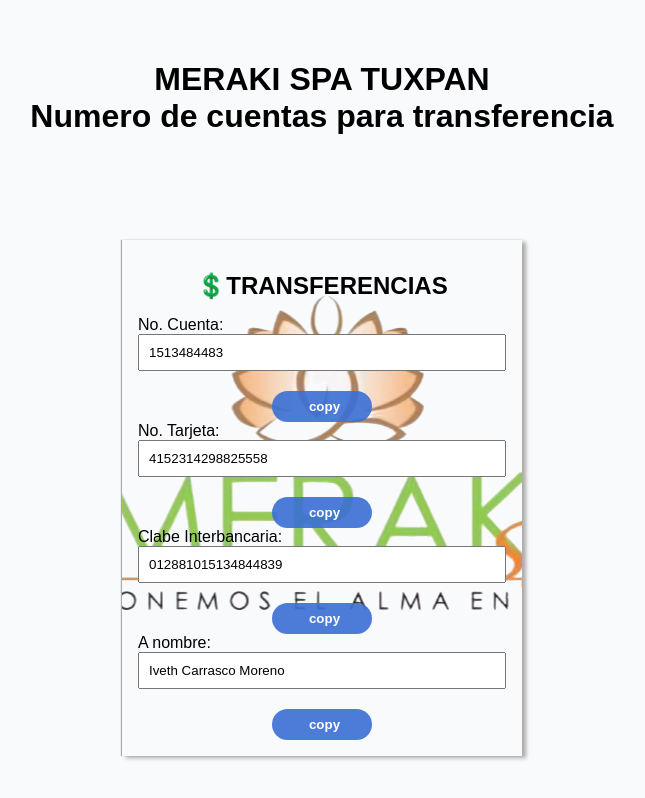
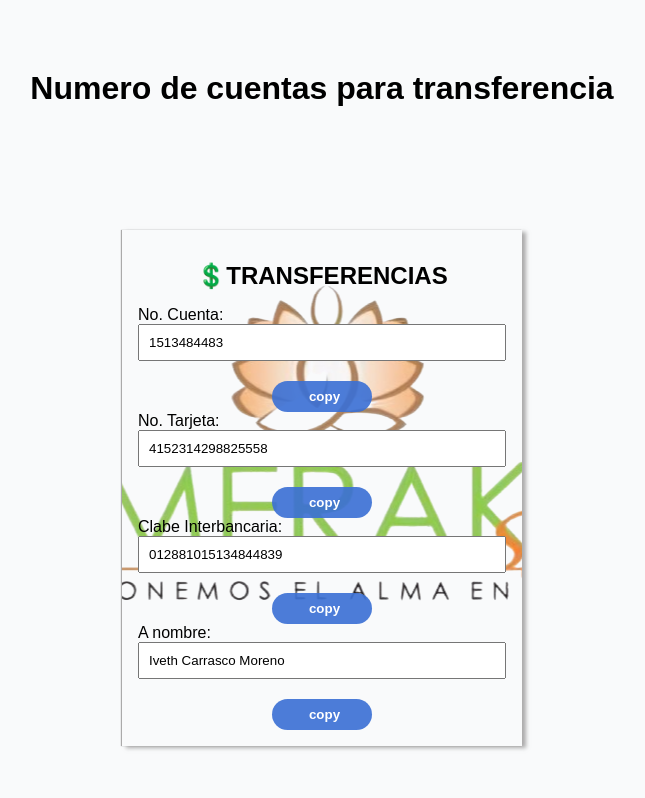
Before and after one commit to dcreate/MerakiSpaTransfer, a plain HTML site: page index.html in a window 1280 px wide. Shown: the whole page, without its empty margins (318-963 px from the left). Drawn offline with Linux system fonts and the light colour scheme.

Commit message:
Update index.html

```diff
--- a/index.html
+++ b/index.html
@@ -11,7 +11,7 @@
     <link rel="stylesheet" href="estilos.css">
 </head>
 <body>
-    <h1>MERAKI SPA TUXPAN <br>Numero de cuentas para transferencia</h1>
+    <h1>Numero de cuentas para transferencia</h1>
     <div class="container">
         <h2 id="title">💲TRANSFERENCIAS</h2>
         <label for="texto">No. Cuenta:</label><textarea name="texto" id="texto" rows="1" cols="20" >1513484483</textarea>
@@ -30,4 +30,5 @@
 
     <script src="script.js"></script>
 </body>
+
 </html>
```
